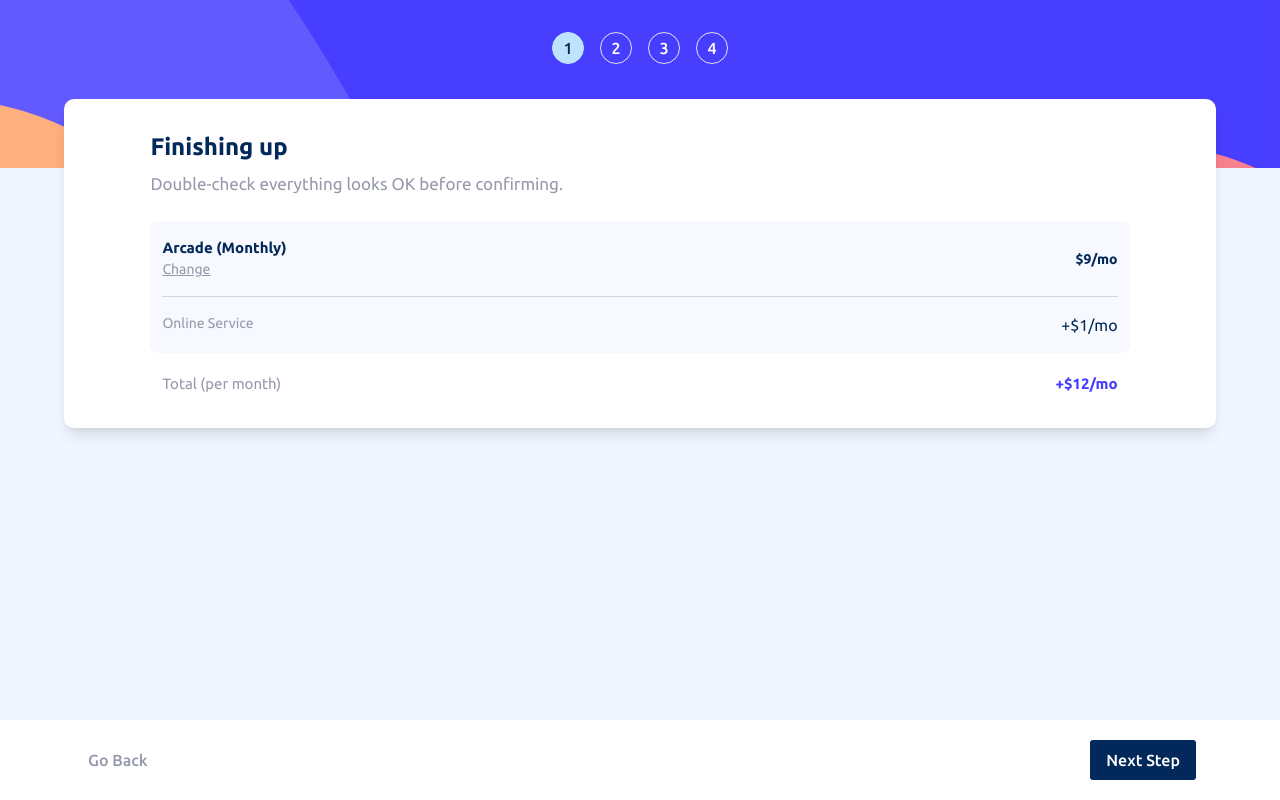
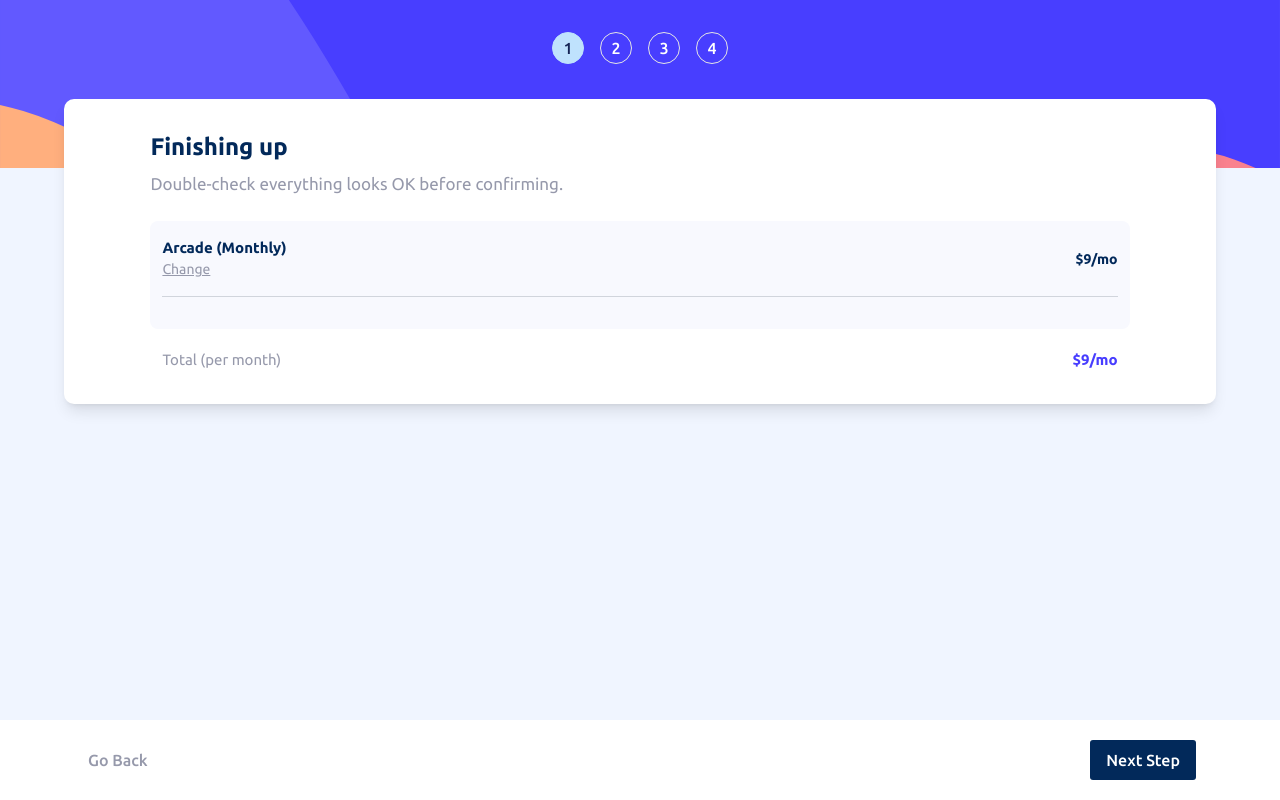
Before and after one commit to K1dou/front-end-challenges-II-, a React (Vite) app in the folder multi-step-form-main/: page / in a window 1280 px wide. Built offline with nearby package versions, Linux system fonts and the light colour scheme.

Commit message:
context on cardstep4

```diff
--- a/multi-step-form-main/src/components/CardStep2.tsx
+++ b/multi-step-form-main/src/components/CardStep2.tsx
@@ -6,14 +6,17 @@ import { useFormContext } from "@/contexts/FormContext";
 
 export default function CardStep2() {
 
-    const { isYearly, setIsYearly } = useFormContext();
-
-    const [isActive, setActiveIndex] = useState<"arcade" | "advanced" | "pro">("arcade");
+    const { isYearly, setIsYearly, selectedPlan, setSelectedPlan } = useFormContext();
 
     function handleClick(plan: "arcade" | "advanced" | "pro") {
-        setActiveIndex(plan);
+        const plans = {
+            arcade: { id: "arcade", title: "Arcade", price: { month: "+$9/mo", year: "+$90/yr" } },
+            advanced: { id: "advanced", title: "Advanced", price: { month: "+$12/mo", year: "+$120/yr" } },
+            pro: { id: "pro", title: "Pro", price: { month: "+$15/mo", year: "+$150/yr" } },
+        };
+
+        setSelectedPlan(plans[plan]);
     }
-
 
     return (
         <div className="bg-Blue-100 flex-1 relative">
--- a/multi-step-form-main/src/components/CardStep4.tsx
+++ b/multi-step-form-main/src/components/CardStep4.tsx
@@ -5,9 +5,33 @@ import { useFormContext } from "@/contexts/FormContext";
 
 export default function CardStep4() {
 
-    const { addOns, toggleAddOn } = useFormContext();
+    const { selectedPlan, addOns } = useFormContext()
 
     const { isYearly } = useFormContext()
+
+    const billingLabel = isYearly ? "Yearly" : "Monthly";
+    const billingLabelTotal = isYearly ? "per year" : "per month";
+
+    const totalMonthly =
+        parseFloat(selectedPlan.price.month.replace(/[^0-9.-]+/g, "")) +
+        addOns.reduce((acc, addon) => {
+            if (addon.selected) {
+                return acc + parseFloat(addon.price.month.replace(/[^0-9.-]+/g, ""));
+            }
+            return acc;
+        }, 0);
+
+    const totalYearly =
+        parseFloat(selectedPlan.price.year.replace(/[^0-9.-]+/g, "")) +
+        addOns.reduce((acc, addon) => {
+            if (addon.selected) {
+                return acc + parseFloat(addon.price.year.replace(/[^0-9.-]+/g, ""));
+            }
+            return acc;
+        }, 0);
+
+    const totalMonthlyLabel = `$${totalMonthly}/mo`;
+    const totalYearlyLabel = `$${totalYearly}/yr`;
 
 
 
@@ -25,19 +49,31 @@ export default function CardStep4() {
                     <div className="mt-6 rounded-[8px] bg-[#F8F9FE] py-4 px-3 ">
                         <div className="flex justify-between">
                             <div>
-                                <p className="text-Blue-950 font-semibold text-[15px]">Arcade (Monthly)</p>
+                                <p className="text-Blue-950 font-semibold text-[15px]">{selectedPlan.title} ({billingLabel})</p>
                                 <p className="text-Grey-500 underline text-[14px]">Change</p>
                             </div>
-                            <span className="font-bold mt-3 text-Blue-950 text-[14px]">$9/mo</span>
+                            <span className="font-bold mt-3 text-Blue-950 text-[14px]">{isYearly ? selectedPlan.price.year : selectedPlan.price.month}</span>
 
 
                         </div>
 
                         <div className="w-full border-t border-gray-300 my-4"></div>
                         <div>
-                            <div className="flex justify-between">
-                                <p className="text-Grey-500 text-[14px]">Online Service</p>
-                                <span className="text-Blue-950">+$1/mo</span>
+
+                            <div className="flex flex-col justify-between">
+
+                                {addOns.map((addons) => (
+                                    addons.selected &&
+                                    <div key={addons.id} className="flex mb-2 flex-col ">
+                                        <div className="flex  flex-row justify-between">
+                                            <p className="text-Grey-500 text-[14px]">{addons.title}</p>
+                                            <span className="font-bold  text-Blue-950 text-[14px]">{isYearly ? addons.price.year : addons.price.month}</span>
+                                        </div>
+                                    </div>
+
+                                ))}
+
+
                             </div>
 
                         </div>
@@ -46,8 +82,8 @@ export default function CardStep4() {
                     </div>
 
                     <div className="flex justify-between px-3 mt-5">
-                        <p className="text-Grey-500 text-[15px]">Total (per month)</p>
-                        <span className="font-bold  text-Purple-600  text-[15px]">+$12/mo</span>
+                        <p className="text-Grey-500 text-[15px]">Total ({billingLabelTotal})</p>
+                        <span className="font-bold  text-Purple-600  text-[15px]"> {isYearly ? totalYearlyLabel : totalMonthlyLabel}</span>
                     </div>
 
 
--- a/multi-step-form-main/src/contexts/FormContext.tsx
+++ b/multi-step-form-main/src/contexts/FormContext.tsx
@@ -5,7 +5,15 @@ type FormContextType = {
     setIsYearly: (value: boolean) => void;
     addOns: AddOn[];
     toggleAddOn: (id: string) => void;
+    selectedPlan: Plan;
+    setSelectedPlan: (plan: Plan) => void;
 };
+
+type Plan = {
+    id: string;
+    title: string;
+    price: { month: string, year: string };
+}
 
 type AddOn = {
     id: string;
@@ -21,6 +29,14 @@ export function FormProvider({ children }: { children: React.ReactNode }) {
 
     const [isYearly, setIsYearly] = useState(false);
 
+    const [selectedPlan, setSelectedPlan] = useState<Plan>({
+        id: "arcade",
+        title: "Arcade",
+        price: { month: "$9/mo", year: "$90/yr" },
+    });
+
+
+
     const [addOns, setAddOns] = useState<AddOn[]>([
         {
             id: "online",
@@ -33,7 +49,7 @@ export function FormProvider({ children }: { children: React.ReactNode }) {
             id: "storage",
             title: "Larger storage",
             description: "Extra 1TB of cloud save",
-            price: { month: "+$1/mo", year: "+$20/yr" },
+            price: { month: "+$2/mo", year: "+$20/yr" },
             selected: false,
         },
         {
@@ -53,7 +69,7 @@ export function FormProvider({ children }: { children: React.ReactNode }) {
     }
 
     return (
-        <FormContext.Provider value={{ isYearly, setIsYearly, addOns, toggleAddOn }}>
+        <FormContext.Provider value={{ isYearly, setIsYearly, addOns, toggleAddOn, selectedPlan, setSelectedPlan }}>
             {children}
         </FormContext.Provider>
     );
```
